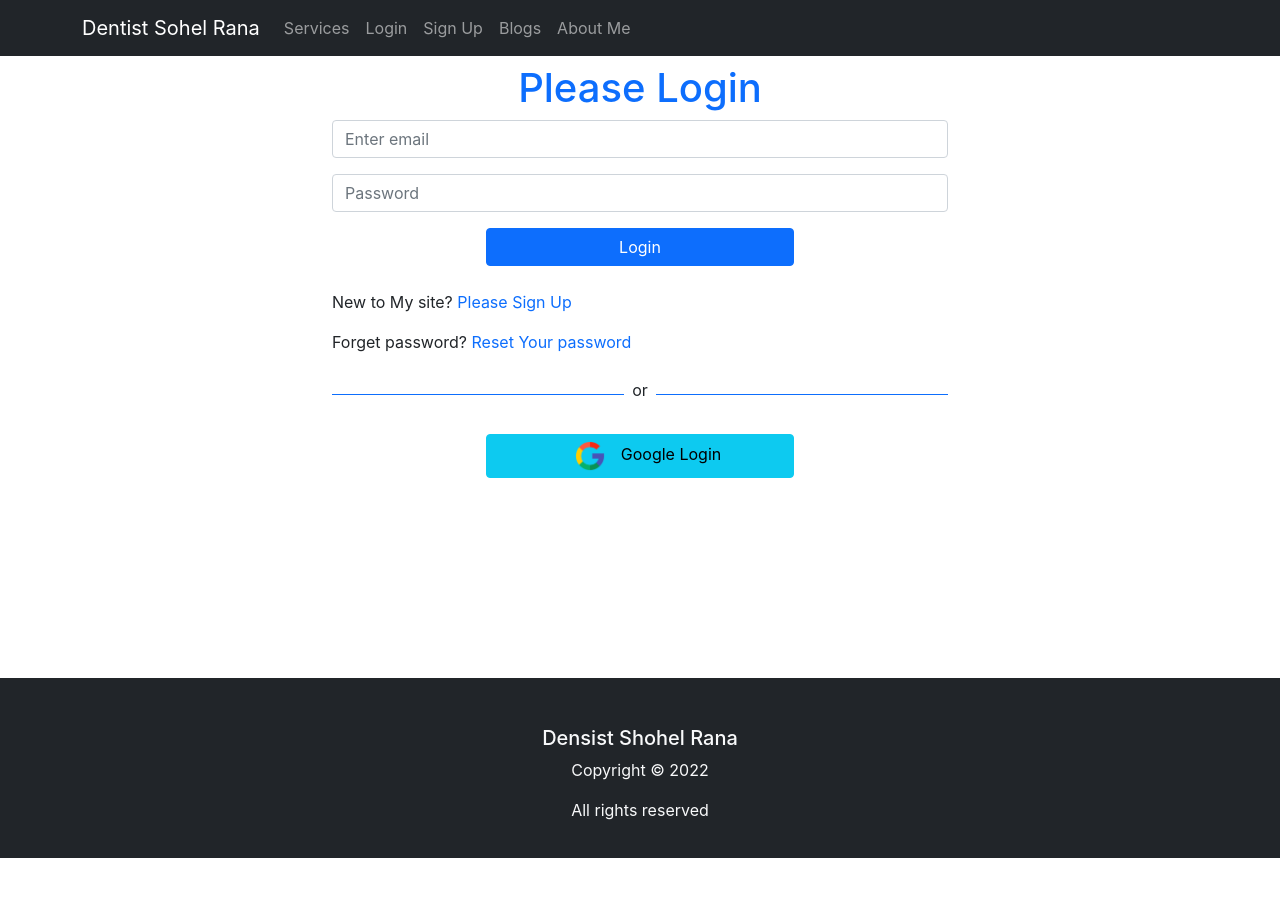
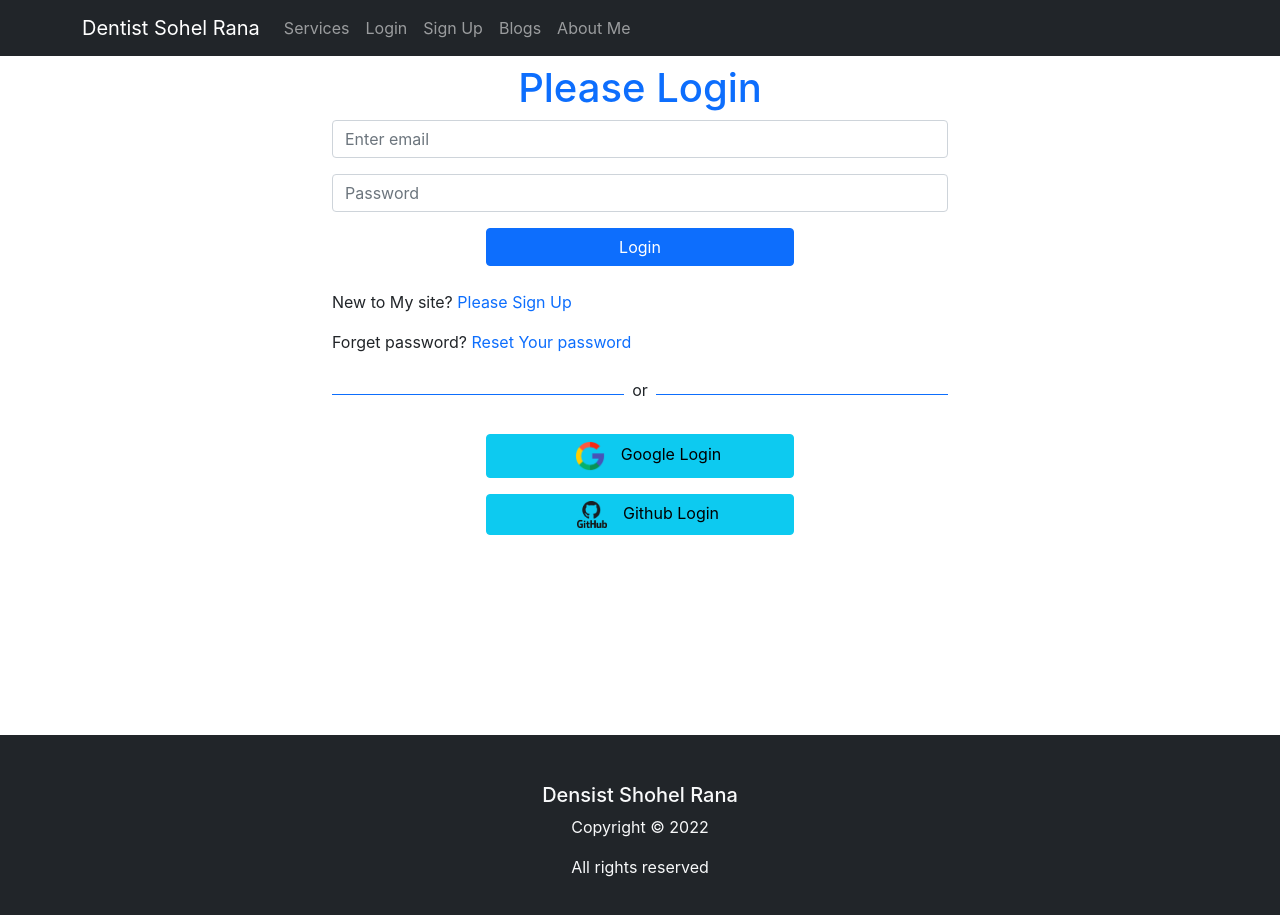
Before and after one commit to shakilahamed95/dentist-website, a React (Create React App) app: page /login in a window 1280 px wide. Before the commit the page ends 858 px from the top, so only its background shows below. Built offline with nearby package versions, Linux system fonts and the light colour scheme; no server answers.

Commit message:
github login method implemented

```diff
--- a/src/Components/SignUp/SignUp.js
+++ b/src/Components/SignUp/SignUp.js
@@ -4,6 +4,8 @@ import { useCreateUserWithEmailAndPassword } from 'react-firebase-hooks/auth';
 import { useLocation, useNavigate } from 'react-router-dom';
 import auth from '../../firebase.init';
 import './SignUp.css'
+import { ToastContainer, toast } from 'react-toastify';
+import 'react-toastify/dist/ReactToastify.css';
 
 const SignUp = () => {
     const [agree, setAgree] = useState(false)
@@ -71,6 +73,7 @@ const SignUp = () => {
     const handleFormSubmit = event => {
         event.preventDefault();
         createUserWithEmailAndPassword(userInfo.email, userInfo.password)
+        toast("Check your email and verify your email address")
     }
     return (
         <div className='mx-auto container w-50 mt-5 sign-up'>
@@ -100,7 +103,7 @@ const SignUp = () => {
                 </Button>
             </Form>
             <p>Already Have An Account? <span style={{ cursor: "pointer" }} className='text-primary' onClick={nevigateLogin}>Please Login</span></p>
-
+            <ToastContainer></ToastContainer>
         </div>
     );
 };
--- a/src/Components/SocialLogin/SocialLogin.js
+++ b/src/Components/SocialLogin/SocialLogin.js
@@ -1,18 +1,20 @@
 import React from 'react';
 import google from '../../images/media/google.png'
-import { useSignInWithGoogle } from 'react-firebase-hooks/auth'
+import github from '../../images/media/github.png'
+import { useSignInWithGithub, useSignInWithGoogle } from 'react-firebase-hooks/auth'
 import { useNavigate } from 'react-router-dom';
 import auth from '../../firebase.init';
 
 const SocialLogin = () => {
     const navigate = useNavigate()
-    const [signInWithGoogle, googleuser, loading, error] = useSignInWithGoogle(auth);
+    const [signInWithGoogle, googleuser, googleloading, googlerror] = useSignInWithGoogle(auth);
+    const [signInWithGithub, githubuser, githubloading, githuberror] = useSignInWithGithub(auth);
     let errorelement;
-    if (googleuser) {
+    if (googleuser || githubuser) {
         navigate('/')
     }
-    if (error) {
-        errorelement = <p className='text-danger'>{error.message}</p>
+    if (googlerror || githuberror) {
+        errorelement = <p className='text-danger'>{googlerror?.message}{githuberror?.message}</p>
     }
     return (
         <div>
@@ -21,10 +23,13 @@ const SocialLogin = () => {
                 <p className='mt-2 mx-2'>or</p>
                 <div style={{ height: "1px" }} className='bg-primary w-50'></div>
             </div>
-            <p>{errorelement}</p>
+            {errorelement}
             <button onClick={() => signInWithGoogle()} className='btn btn-info w-50 d-block mx-auto my-3'>
                 <img style={{ width: "30px" }} className='mx-3' src={google} alt="" />
                 Google Login</button>
+            <button onClick={() => signInWithGithub()} className='btn btn-info w-50 d-block mx-auto my-3'>
+                <img style={{ width: "30px" }} className='mx-3' src={github} alt="" />
+                Github Login</button>
         </div>
     );
 };
```
